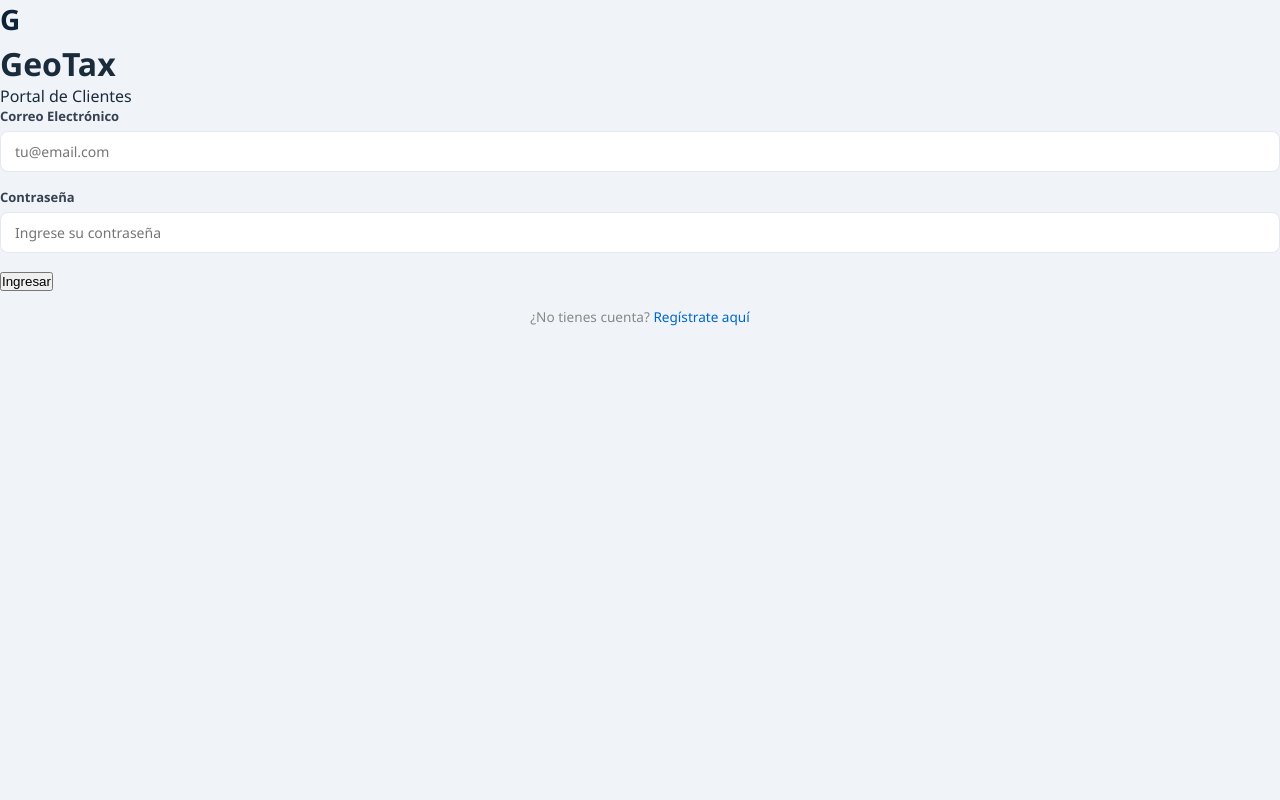
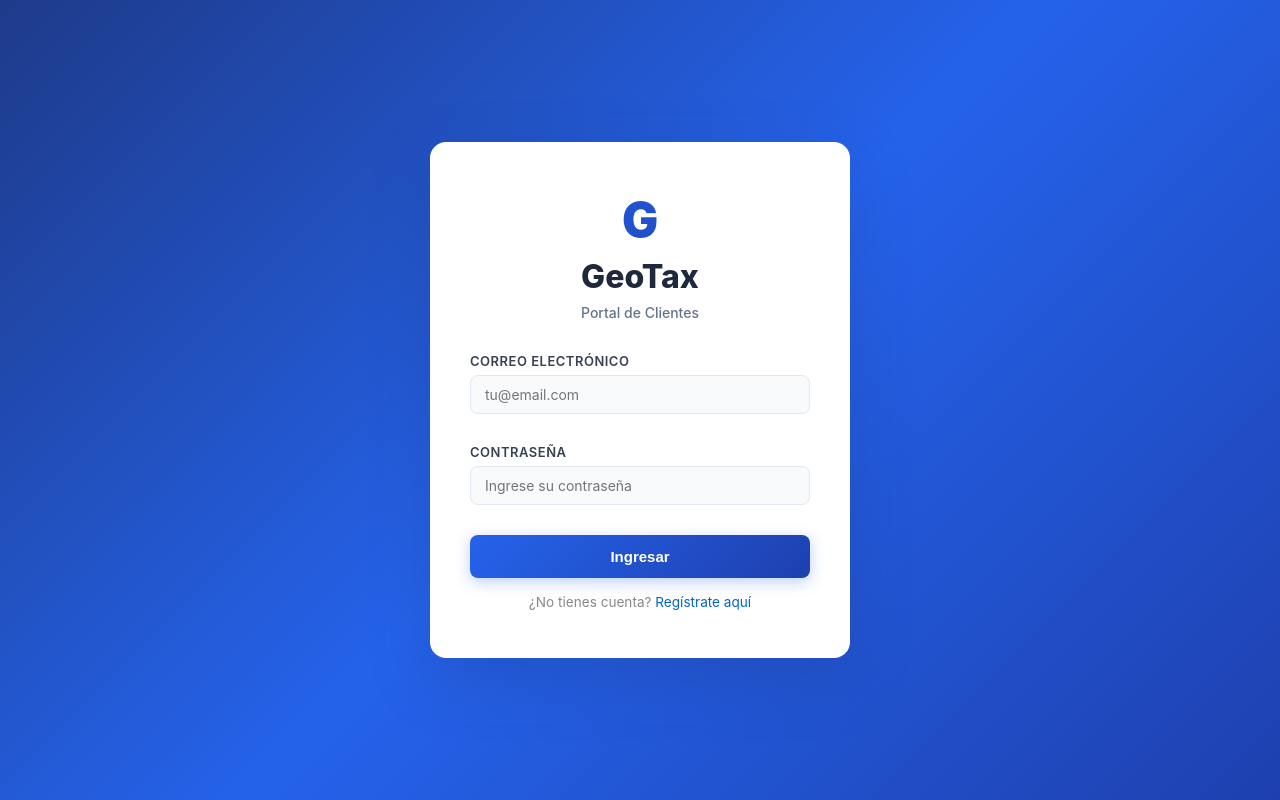
Before and after one commit to Marcos-Bernasconi-2108/Geotax-portal-2, a Next.js app in the folder geotax-portal/: page / in a window 1280 px wide. Built offline with nearby package versions, Linux system fonts and the light colour scheme; no server answers.

Commit message:
Update globals.css

```diff
--- a/geotax-portal/app/globals.css
+++ b/geotax-portal/app/globals.css
@@ -1,42 +1,50 @@
 
 /* ============================================================
    GEOTAX PORTAL — CSS Global
-   Basado en el diseño original del prototipo
+   Diseño profesional con paleta azul corporativa
    ============================================================ */
 
 * { margin: 0; padding: 0; box-sizing: border-box; }
-body { font-family: 'Segoe UI', sans-serif; background: #f0f4f8; color: #1a2b3c; }
+body { font-family: -apple-system, BlinkMacSystemFont, 'Segoe UI', 'Roboto', sans-serif; background: #f8fafc; color: #1e293b; }
 
 /* ---- LOGIN ---- */
-#login-screen {
+.login-container {
   min-height: 100vh; display: flex; align-items: center; justify-content: center;
-  background: linear-gradient(135deg, #0d2137 0%, #1a4a7a 100%);
+  background: linear-gradient(135deg, #1e3a8a 0%, #2563eb 50%, #1e40af 100%);
 }
-.login-box {
-  background: white; border-radius: 16px; padding: 48px 40px; width: 380px;
-  box-shadow: 0 20px 60px rgba(0,0,0,0.3); text-align: center;
+.login-card {
+  background: white; border-radius: 16px; padding: 48px 40px; width: 420px;
+  box-shadow: 0 20px 60px rgba(30, 58, 138, 0.3); text-align: center;
 }
-.login-logo { font-size: 28px; font-weight: 800; color: #0d2137; margin-bottom: 4px; }
-.login-sub { font-size: 13px; color: #6b7280; margin-bottom: 32px; }
-.login-box input, .login-box select {
+.login-logo {
+  font-size: 48px; font-weight: 900; background: linear-gradient(135deg, #2563eb, #1e40af);
+  -webkit-background-clip: text; -webkit-text-fill-color: transparent; background-clip: text;
+  margin-bottom: 8px;
+}
+.login-title { font-size: 32px; font-weight: 800; color: #1e293b; margin-bottom: 8px; }
+.login-subtitle { font-size: 14px; color: #64748b; margin-bottom: 32px; font-weight: 500; }
+.login-card input, .login-card select {
   width: 100%; padding: 12px 16px; border: 1.5px solid #e2e8f0;
-  border-radius: 8px; font-size: 14px; margin-bottom: 14px; color: #1a2b3c;
-  outline: none; transition: border 0.2s;
+  border-radius: 8px; font-size: 14px; margin-bottom: 14px; color: #1e293b;
+  outline: none; transition: all 0.2s; background: #f8fafc;
 }
-.login-box input:focus, .login-box select:focus { border-color: #1a4a7a; }
-.btn-primary {
-  width: 100%; padding: 13px; background: #1a4a7a; color: white;
-  border: none; border-radius: 8px; font-size: 15px; font-weight: 600;
-  cursor: pointer; transition: background 0.2s;
+.login-card input:focus, .login-card select:focus { border-color: #2563eb; background: white; box-shadow: 0 0 0 3px rgba(37, 99, 235, 0.1); }
+.login-btn {
+  width: 100%; padding: 13px; background: linear-gradient(135deg, #2563eb, #1e40af); color: white;
+  border: none; border-radius: 8px; font-size: 15px; font-weight: 700;
+  cursor: pointer; transition: all 0.3s; box-shadow: 0 4px 15px rgba(37, 99, 235, 0.3);
 }
-.btn-primary:hover { background: #0d2137; }
-.login-error { color: #dc2626; font-size: 13px; margin-top: 10px; }
+.login-btn:hover { transform: translateY(-2px); box-shadow: 0 8px 25px rgba(37, 99, 235, 0.4); }
+.login-btn:disabled { opacity: 0.6; cursor: not-allowed; }
+.form-group { text-align: left; margin-bottom: 16px; }
+.form-group label { display: block; font-size: 13px; font-weight: 700; color: #1e293b; margin-bottom: 6px; text-transform: uppercase; letter-spacing: 0.5px; }
 
 /* ---- LAYOUT ---- */
 .sidebar {
-  position: fixed; top: 0; left: 0; width: 240px; height: 100vh;
-  background: #0d2137; display: flex; flex-direction: column; z-index: 100;
-  overflow-y: auto; border-right: 1px solid rgba(255,255,255,0.1);
+  position: fixed; top: 0; left: 0; width: 260px; height: 100vh;
+  background: linear-gradient(180deg, #1e3a8a 0%, #1e40af 100%);
+  display: flex; flex-direction: column; z-index: 100;
+  overflow-y: auto; border-right: 1px solid rgba(255,255,255,0.1); box-shadow: 2px 0 10px rgba(30, 58, 138, 0.2);
 }
 .sidebar-logo {
   padding: 32px 24px 24px; font-size: 24px; font-weight: 800; color: white;
@@ -47,8 +55,8 @@ body { font-family: 'Segoe UI', sans-serif; background: #f0f4f8; color: #1a2b3c;
   font-size: 12px; font-weight: 500; color: #93c5fd; display: block; margin-top: 0;
 }
 .sidebar-client {
-  padding: 20px 24px; background: rgba(59, 130, 246, 0.1); border-radius: 10px; margin: 20px 16px;
-  border-left: 4px solid #3b82f6;
+  padding: 16px 20px; background: rgba(255, 255, 255, 0.1); border-radius: 10px; margin: 24px 16px;
+  border-left: 4px solid #60a5fa;
 }
 .sidebar-client-label {
   font-size: 11px; font-weight: 600; color: #93c5fd; text-transform: uppercase; letter-spacing: 0.5px;
@@ -86,7 +94,7 @@ body { font-family: 'Segoe UI', sans-serif; background: #f0f4f8; color: #1a2b3c;
 .logout-btn:hover { background: linear-gradient(135deg, rgba(239, 68, 68, 0.2), rgba(220, 38, 38, 0.1)); color: white; border-color: rgba(239, 68, 68, 0.4); }
 
 .app-container { display: flex; min-height: 100vh; width: 100%; }
-.main-content { margin-left: 240px; padding: 32px; flex: 1; width: calc(100% - 240px); overflow-y: auto; background: #f0f4f8; }
+.main-content { margin-left: 260px; padding: 40px; flex: 1; width: calc(100% - 260px); overflow-y: auto; background: #f8fafc; }
 .main { margin-left: 240px; padding: 32px; min-height: 100vh; }
 
 /* ---- HEADER ---- */
@@ -146,8 +154,9 @@ body { font-family: 'Segoe UI', sans-serif; background: #f0f4f8; color: #1a2b3c;
 
 /* ---- SELECTOR DE CLIENTE (ADMIN) ---- */
 .client-selector-bar {
-  background: #1a4a7a; padding: 10px 24px;
-  display: flex; align-items: center; gap: 14px; margin-bottom: 28px; border-radius: 10px;
+  background: linear-gradient(135deg, rgba(37, 99, 235, 0.1), rgba(30, 58, 138, 0.1));
+  border: 1px solid rgba(37, 99, 235, 0.2);
+  padding: 14px 20px; display: flex; align-items: center; gap: 14px; margin-bottom: 28px; border-radius: 10px;
 }
 .client-selector-bar label { font-size: 13px; font-weight: 600; color: #93c5fd; white-space: nowrap; }
 .client-selector-bar select {
@@ -202,14 +211,14 @@ tr:hover td { background: #fafbfc; }
 
 /* ---- BOTONES ---- */
 .btn-sm {
-  padding: 8px 16px; border-radius: 7px; font-size: 13px; font-weight: 600;
-  cursor: pointer; border: none; transition: all 0.2s;
+  padding: 8px 16px; border-radius: 7px; font-size: 13px; font-weight: 700;
+  cursor: pointer; border: none; transition: all 0.25s;
   display: inline-flex; align-items: center; gap: 6px;
 }
-.btn-download { background: #dbeafe; color: #1e40af; border: 1px solid #bfdbfe; }
-.btn-download:hover { background: #bfdbfe; transform: translateY(-1px); box-shadow: 0 4px 12px rgba(30, 64, 175, 0.15); }
-.btn-add { background: #3b82f6; color: white; border: 1px solid #2563eb; }
-.btn-add:hover { background: #2563eb; transform: translateY(-1px); box-shadow: 0 4px 12px rgba(59, 130, 246, 0.3); }
+.btn-download { background: linear-gradient(135deg, #dbeafe, #bfdbfe); color: #1e40af; border: 1px solid #93c5fd; }
+.btn-download:hover { transform: translateY(-2px); box-shadow: 0 6px 20px rgba(30, 64, 175, 0.25); }
+.btn-add { background: linear-gradient(135deg, #2563eb, #1e40af); color: white; border: none; }
+.btn-add:hover { transform: translateY(-2px); box-shadow: 0 6px 20px rgba(37, 99, 235, 0.35); }
 
 /* ---- DÍAS VEPS ---- */
 .days-urgente { color: #dc2626; font-weight: 700; }
```
